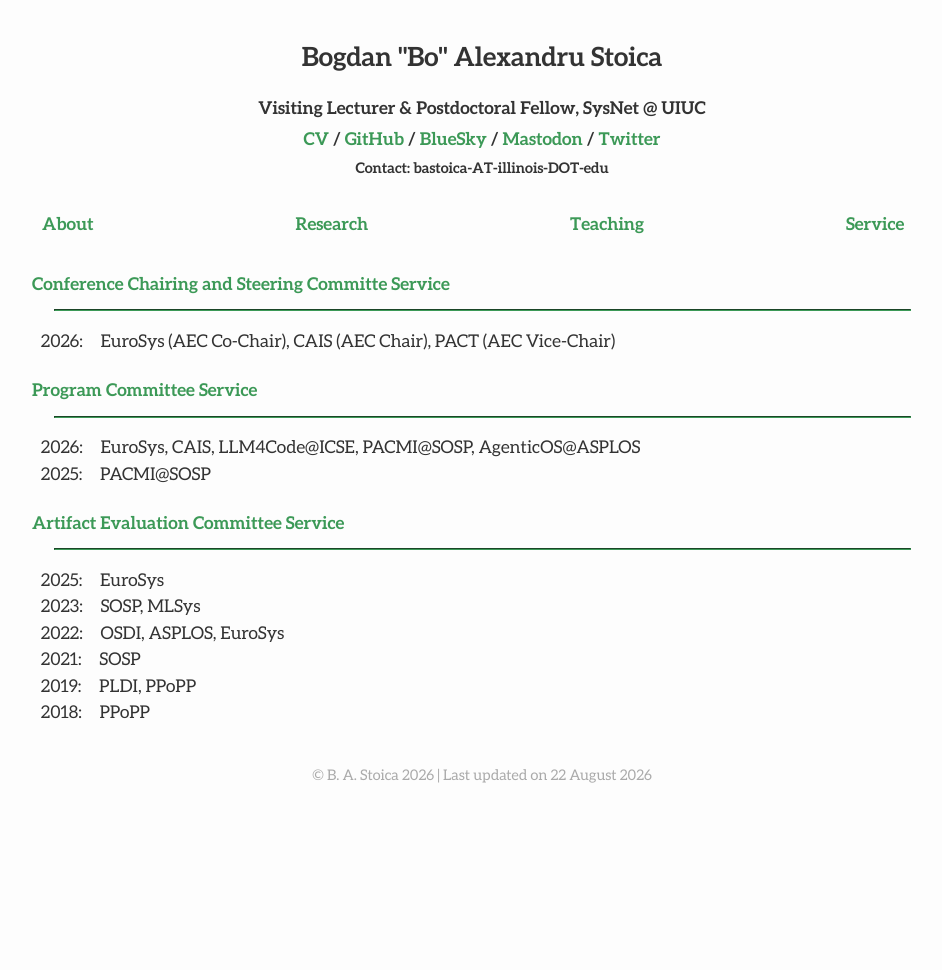
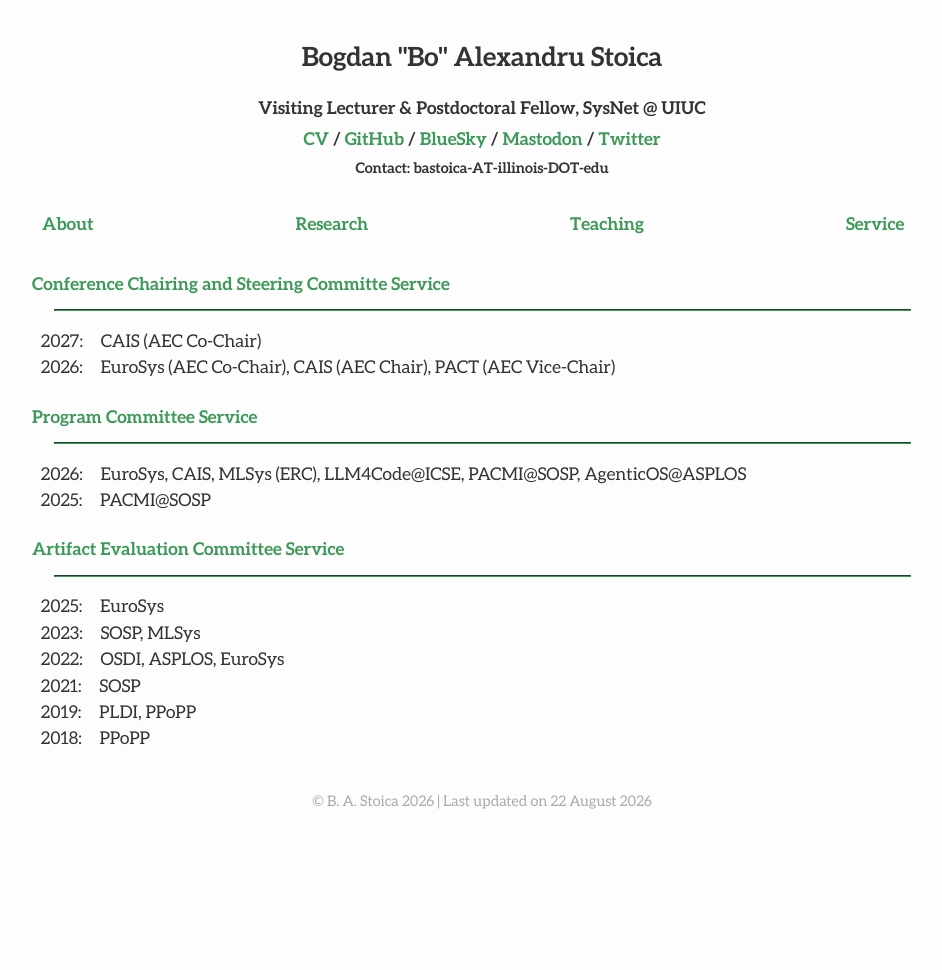
Before and after one commit to bastoica/bastoica.github.io, a Jekyll site: the page built from service.md, in a window 1280 px wide. Shown: the whole page, without its empty margins (158-1100 px from the left). Built offline with Jekyll 4.4.1, drawn with Linux system fonts in a browser that asks for light colours; nearby versions of some CDN libraries.

Commit message:
more service to add

```diff
--- a/service.md
+++ b/service.md
@@ -7,12 +7,13 @@ published: true
 <h4 class="news-style" style="margin-top: 20px">Conference Chairing and Steering Committe Service</h4>
 <hr class="news-style" style="width: 95%; ">
 
+&ensp;2027:&emsp;CAIS (AEC Co-Chair)
 &ensp;2026:&emsp;EuroSys (AEC Co-Chair), CAIS (AEC Chair), PACT (AEC Vice-Chair)
 
 <h4 class="news-style" style="margin-top: 20px">Program Committee Service</h4>
 <hr class="news-style" style="width: 95%; ">
 
-&ensp;2026:&emsp;EuroSys, CAIS, LLM4Code@ICSE, PACMI@SOSP, AgenticOS@ASPLOS
+&ensp;2026:&emsp;EuroSys, CAIS, MLSys (ERC), LLM4Code@ICSE, PACMI@SOSP, AgenticOS@ASPLOS
 &ensp;2025:&emsp;PACMI@SOSP
 
 <h4 class="news-style" style="margin-top: 20px">Artifact Evaluation Committee Service</h4>
```
